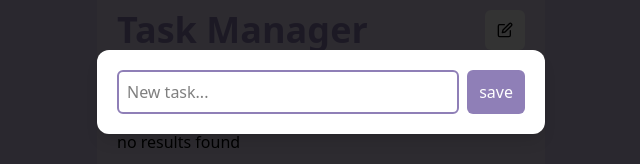
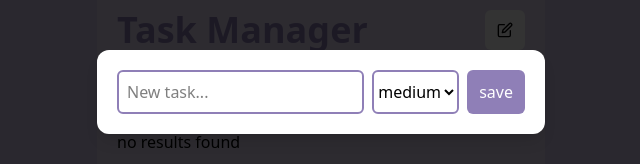
Before and after one commit to parvin-noori/todo-list, a React (Vite) app: page / in a window 1280 px wide. Both pictures are taken after a click on the button 824 px from the left and 338 px from the top of the page. Shown: the part 308-472 px from the top of the page, without its empty margins (319-959 px from the left). Built offline with nearby package versions, Linux system fonts and the light colour scheme.

Commit message:
add priority

```diff
--- a/src/components/Item.jsx
+++ b/src/components/Item.jsx
@@ -3,6 +3,7 @@ import React, { useState, useRef, useEffect } from "react";
 export default function Item(props) {
   const { task, dispatch } = props;
   const [name, setName] = useState(task.name);
+  const [priority, setpriority] = useState(task.priority);
   const [editable, setEditable] = useState(false);
   const editInputRef = useRef(null);
 
@@ -15,7 +16,10 @@ export default function Item(props) {
   }
 
   function handleEdit(taskId) {
-    dispatch({ type: "EDIT_TASK", payload: { id: taskId, name: name } });
+    dispatch({
+      type: "EDIT_TASK",
+      payload: { id: taskId, name: name, priority: priority },
+    });
     setEditable(false);
   }
 
@@ -24,6 +28,12 @@ export default function Item(props) {
       editInputRef.current.focus();
     }
   }, [editable]);
+
+  const priorityColors = {
+    low: "bg-red-400",
+    medium: "bg-yellow-400",
+    high: "bg-green-400",
+  };
 
   return (
     <div className="bg-white rounded-md p-3 flex items-center gap-x-3">
@@ -41,6 +51,16 @@ export default function Item(props) {
               }
             }}
           />
+          <select
+            name=""
+            id=""
+            value={priority}
+            onChange={(e) => setpriority(e.target.value)}
+          >
+            <option value="high">high</option>
+            <option value="medium">medium</option>
+            <option value="low">low</option>
+          </select>
           <button
             className="ms-auto cursor-pointer text-white px-4 py-1 rounded-md bg-secondary p-2 transition-all duration-100 hover:bg-secondary/90"
             onClick={() => handleEdit(task.id)}
@@ -63,6 +83,13 @@ export default function Item(props) {
               checked={task.completed}
             />
             {task.name}
+            <span
+              className={`px-2  text-sm rounded-full ${
+                priorityColors[task.priority]
+              }`}
+            >
+              {task.priority}
+            </span>
           </label>
           <button
             className="ms-auto text-secondary cursor-pointer bg-white px-4 py-1 rounded-md border border-primary border-2 hover:bg-primary hover:text-white transition-all duration-100"
--- a/src/components/NewTask.jsx
+++ b/src/components/NewTask.jsx
@@ -6,6 +6,7 @@ import { toast } from "react-toastify";
 export default function NewTask(props) {
   const { showModal, setShowModal, dispatch, tasks } = props;
   const [task, setTask] = useState("");
+  const [priority, setpriority] = useState("medium");
   const inputRef = useRef(null);
   const modalRef = useRef(null);
 
@@ -48,7 +49,12 @@ export default function NewTask(props) {
 
     dispatch({
       type: "ADD_TASK",
-      payload: { id: Date.now(), name: task, completed: false },
+      payload: {
+        id: Date.now(),
+        name: task,
+        completed: false,
+        priority: priority,
+      },
     });
     toast.success("task added successfuly");
     setTask("");
@@ -83,8 +89,19 @@ export default function NewTask(props) {
             className="border-2 border-secondary outline-none p-2 rounded-md w-full"
             placeholder="New task..."
           />
+          <select
+            className="border-2 border-secondary rounded-md outline-none"
+            name=""
+            id=""
+            value={priority}
+            onChange={(e) => setpriority(e.target.value)}
+          >
+            <option value="high">high</option>
+            <option value="medium">medium</option>
+            <option value="low">low</option>
+          </select>
           <button
-            type="button"
+            type="submit"
             className="bg-secondary hover:bg-secondary/90 transition-all duration-200 text-white sm:px-3 p-2 rounded-md cursor-pointer"
           >
             save
--- a/src/tasksReducer.js
+++ b/src/tasksReducer.js
@@ -24,7 +24,11 @@ export const taskReducer = function (state, action) {
     case "EDIT_TASK": {
       newState = state.map((task) => {
         if (task.id === action.payload.id) {
-          return { ...task, name: action.payload.name };
+          return {
+            ...task,
+            name: action.payload.name,
+            priority: action.payload.priority,
+          };
         }
         return task;
       });
```
